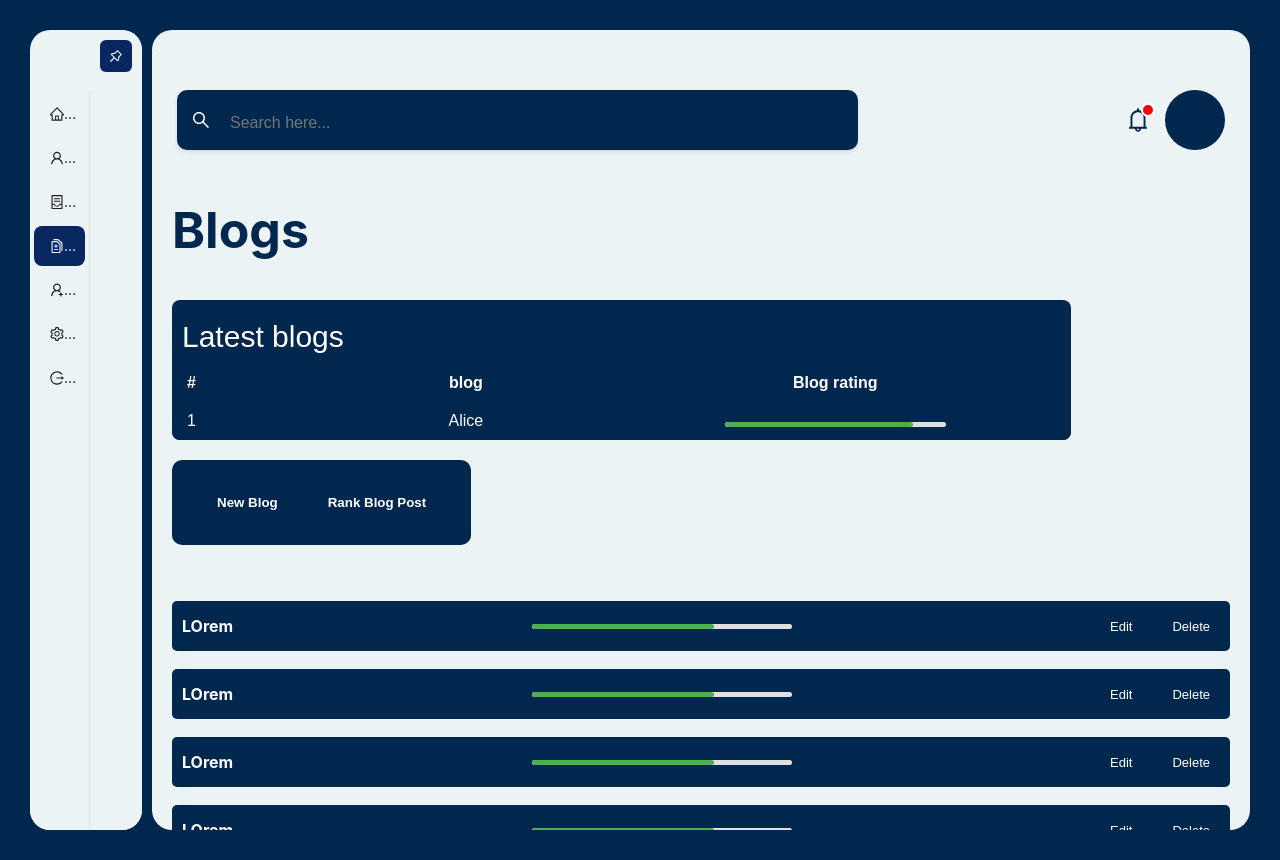
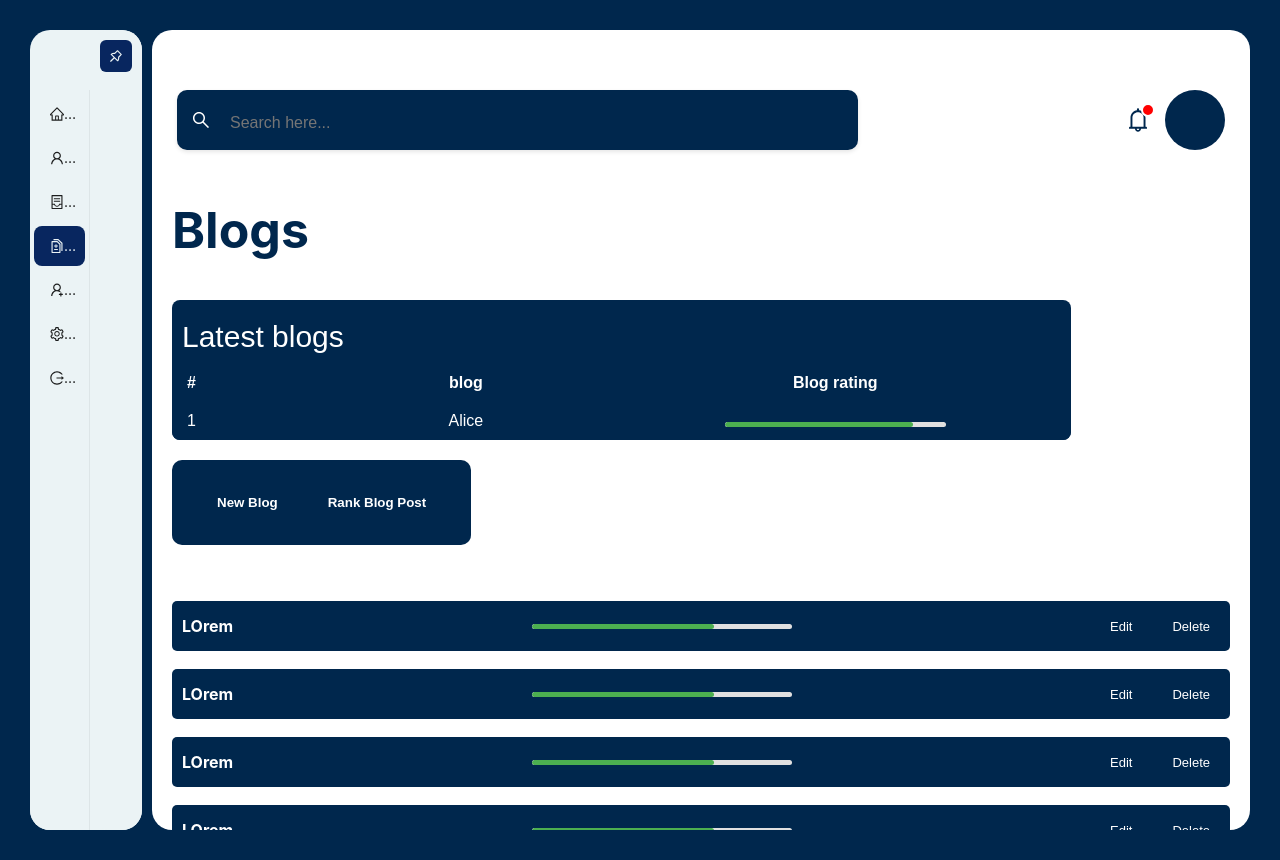
Before and after one commit to adharshSciPy/H1B, a React (Create React App) app in the folder client/: page /blogs in a window 1280 px wide. Built offline with nearby package versions, Linux system fonts and the light colour scheme.

Commit message:
setting page correction

```diff
--- a/client/src/components/settings/Settings.css
+++ b/client/src/components/settings/Settings.css
@@ -16,7 +16,7 @@ body::-webkit-scrollbar {
   padding: 20px;
   text-align: center;
   border-radius: 20px;
-  background-color: #ebf3f5;
+  background-color: #ffffff;
   overflow-y: scroll;
   scrollbar-width: none;
   -ms-overflow-style: none;
--- a/client/src/components/settings/Settings.jsx
+++ b/client/src/components/settings/Settings.jsx
@@ -406,7 +406,7 @@ function Settings() {
                       </select>
                     </label>
 
-                    <label>Password</label>
+                    <label>Password
                     <input
                       type="password"
                       placeholder="Password"
@@ -414,6 +414,7 @@ function Settings() {
                       value={addCollabs.password}
                       onChange={handleChange}
                     />
+                    </label>
                     <label>
                       Email :
                       <input
```
